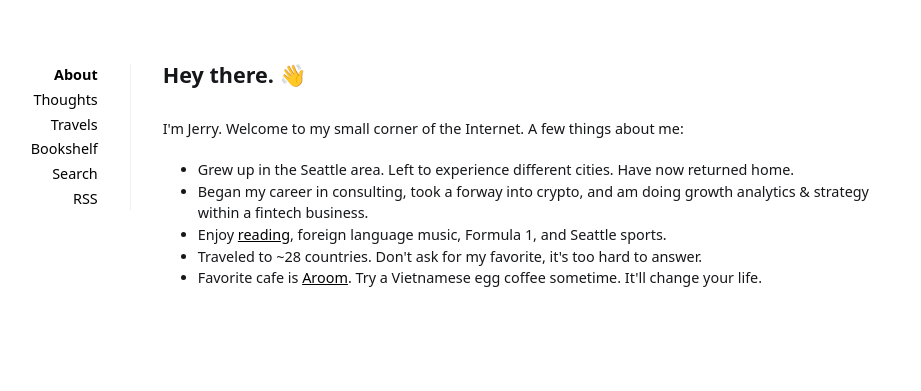
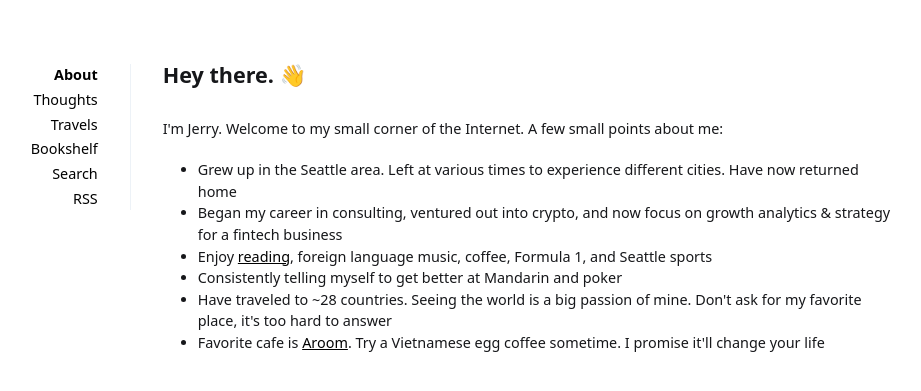
Before and after one commit to Jerry-Sun/jerry-sun.github.io, a Jekyll site: the page built from index.html, in a window 1280 px wide. Shown: the top 391 px of the page, without its empty margins (190-1111 px from the left). Built offline with Jekyll 4.4.1, drawn with Linux system fonts in a browser that asks for light colours.

Commit message:
latest refresh to homepage to clean up small stuff

```diff
--- a/index.html
+++ b/index.html
@@ -2,16 +2,17 @@
 layout: page
 title: Hey there. 👋
 ---
-<p style="padding-top: 8px;"> I'm Jerry. Welcome to my small corner of the Internet. A few things about me:
+<p style="padding-top: 8px;"> I'm Jerry. Welcome to my small corner of the Internet. A few small points about me:
 </p>
 <ul style="padding-left: 35px; padding-top: 12px; padding-bottom: 12px">
-    <li>Grew up in the Seattle area. Left to experience different cities. Have now returned home.</li>
-    <li>Began my career in consulting, took a forway into crypto, and am doing growth analytics & strategy within a
-        fintech business.</li>
+    <li>Grew up in the Seattle area. Left at various times to experience different cities. Have now returned home</li>
+    <li>Began my career in consulting, ventured out into crypto, and now focus on growth analytics & strategy for a
+        fintech business</li>
     <li>Enjoy <a href="https://www.goodreads.com/jerry_sun" target="_blank">reading</a>, foreign
-        language music, Formula 1, and Seattle sports.
-    </li>
-    <li>Traveled to ~28 countries. Don't ask for my favorite, it's too hard to answer.</li>
+        language music, coffee, Formula 1, and Seattle sports</li>
+    <li>Consistently telling myself to get better at Mandarin and poker</li>
+    <li>Have traveled to ~28 countries. Seeing the world is a big passion of mine. Don't ask for my favorite place, it's
+        too hard to answer</li>
     <li>Favorite cafe is <a href="https://www.aroomcoffee.com/" target="_blank">Aroom</a>. Try a Vietnamese
-        egg coffee sometime. It'll change your life.</li>
+        egg coffee sometime. I promise it'll change your life</li>
 </ul>
```
